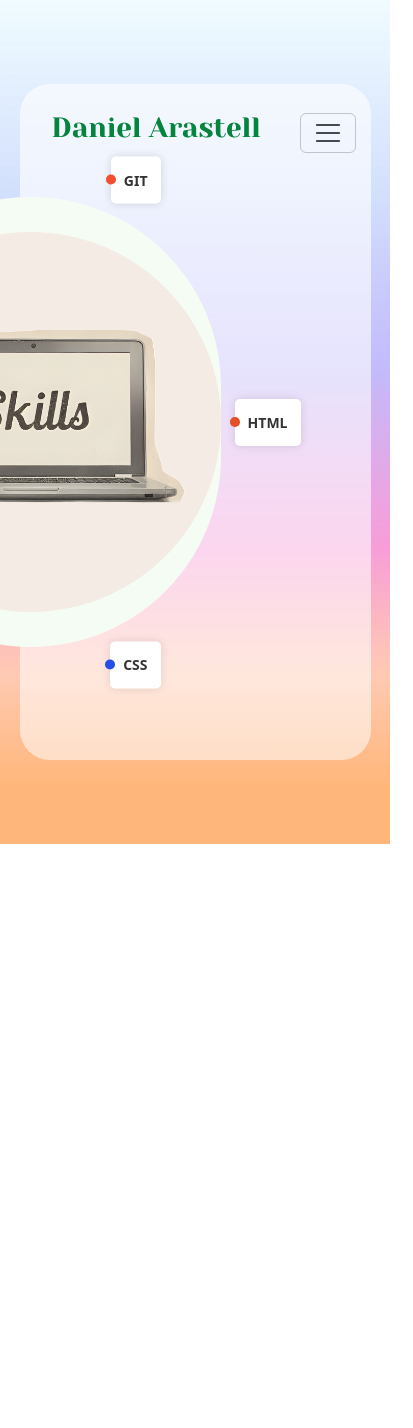
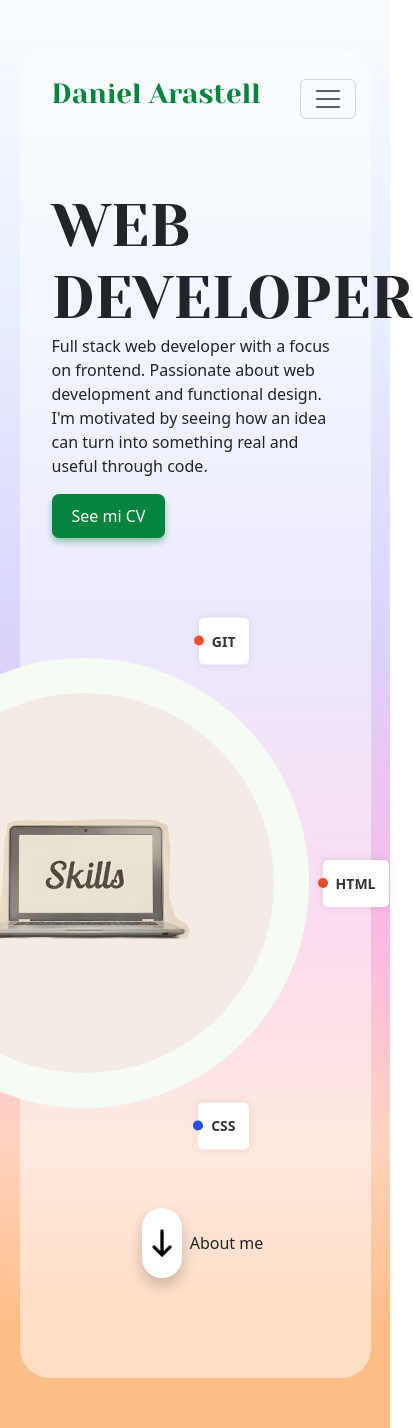
Before and after one commit to Daani04/ProfessionalProfile2025, an Angular app: page /home in a window 390 px wide. Shown: the whole page, 413 px wide, since content can reach past the window. Before the commit the page ends 844 px from the top, so only its background shows below. Built offline with nearby package versions, Linux system fonts and the light colour scheme.

Commit message:
Añadiendo bootstrap para responsive y utltimos detalles home

```diff
--- a/src/app/app.component.html
+++ b/src/app/app.component.html
@@ -1,2 +1 @@
-<app-home></app-home>
 <router-outlet />
--- a/src/app/app.routes.ts
+++ b/src/app/app.routes.ts
@@ -3,6 +3,5 @@ import { HomeComponent } from './view/home/home.component';
 
 export const routes: Routes = [
     { path: '', redirectTo: '/home', pathMatch: 'full' },
-    { path: 'home', component: HomeComponent },
-    { path: 'home', redirectTo: 'home' }
+    { path: 'home', component: HomeComponent }
 ];
--- a/src/app/view/home/home.component.css
+++ b/src/app/view/home/home.component.css
@@ -1,12 +1,9 @@
 #cont-skills {
-  height: 100%;
   display: flex;
   align-items: center;
   justify-content: flex-end;
-  padding-right: 150px;
-  position: relative; /*Revisar bien funcionamiento Posiblemente innecesario*/
+  padding-right: 50px;
 }
-
 
 #skills-cont-1 {
   width: 450px;
@@ -31,8 +28,8 @@
 
 
 img {
-  width: 550px;
-  height: 550px;
+  max-width: 100%;
+  height: auto;
 }
 
 .tech-name {
@@ -90,3 +87,115 @@ img {
 .skillDot-js    { background-color: #F0DB4F; }
 .skillDot-php   { background-color: #787CB5; }
 .skillDot-git   { background-color: #F14E32; }
+
+#cont-info {
+  padding: 20px;
+  margin-top: 120px;
+}
+
+h1{
+  font-family: 'Yeseva One', cursive;
+  font-size: 60px;
+  margin-top: 0px;
+  margin-bottom: 0px;
+}
+
+button {
+  background-color: #04843c;
+  padding: 10px 20px;
+  width: auto;
+  border-radius: 7px;
+  text-align: center;
+  color: white;
+  border: none;
+  cursor: pointer;
+  transition: transform 0.4s ease, box-shadow 0.3s ease, background-color 0.3s ease;
+  box-shadow: 0 4px 6px rgba(4, 132, 60, 0.4);
+}
+
+button:hover {
+  background-color: rgb(9, 161, 75);
+  box-shadow: 0 8px 15px rgba(9, 161, 75, 0.6);
+  transform: translateY(-3px);
+  color: white;
+}
+
+#profileContainer {
+  display: flex;
+  align-items: center;
+  gap: 8px;
+  margin-left: 15px;
+}
+
+#profileContainer p {
+  margin: 0;
+}
+
+#profileArrow {
+  width: 40px;
+  height: 70px;
+  border-radius: 30px;
+  background-color: #ffffff;
+  box-shadow: 0 8px 15px rgba(0, 0, 0, 0.2);
+  display: flex;
+  align-items: center;
+  justify-content: center;
+  overflow: hidden;
+}
+
+#profileArrow img {
+  width: 40px;
+  height: 40px;
+}
+
+
+#profileArrow:hover img {
+  animation: dropAndLoop 0.8s ease-in-out forwards;
+}
+
+#profileArrow:hover {
+  animation: elasticStretch 0.4s ease;
+}
+
+@keyframes dropAndLoop {
+  0% {
+    transform: translateY(0);
+    opacity: 1;
+  }
+  40% {
+    transform: translateY(80px);
+    opacity: 0;
+  }
+  41% {
+    transform: translateY(-80px);
+    opacity: 0;
+  }
+  100% {
+    transform: translateY(0);
+    opacity: 1;
+  }
+}
+
+@keyframes elasticStretch {
+  0%   { transform: scaleY(1); }
+  40%  { transform: scaleY(1.15); }
+  70%  { transform: scaleY(0.9); }
+  100% { transform: scaleY(1); }
+}
+
+@media (max-width: 1499px) {
+    .col-12.col-md-6 {
+    flex: 0 0 100%;
+    max-width: 100%;
+  }
+
+  #cont-skills {
+    margin-top: 100px;
+  }
+
+  #profileContainer {
+    margin-bottom: 100px;
+    margin-top: 100px;
+  }
+
+}
--- a/src/app/view/home/home.component.html
+++ b/src/app/view/home/home.component.html
@@ -1,6 +1,30 @@
 <div class="gradient-background-general">
   <div class="translucid-container">
     <app-header></app-header>
+    <div class="container h-100">
+      <div class="row h-100">
+        <div class="col-12 col-md-6 d-flex flex-column">
+          <div id="cont-info">
+            <h1>WEB</h1>
+            <h1>DEVELOPER</h1>
+            <p>
+              Full stack web developer with a focus on frontend. Passionate about web
+              development and functional design. I'm motivated by seeing how an idea can turn
+              into something real and useful through code.
+            </p>
+            <button onclick="window.open('../../../../img/Curriculum2025.pdf')">See mi CV</button>
+          </div>
+          @if(displayWidth > 1499) {
+          <div id="profileContainer">
+            <div id="profileArrow">
+              <img src="../../../../img/arrow.png" alt="About me button">
+            </div>
+            <p>About me</p>
+          </div>
+          }
+        </div>
+
+        <div class="col-12 col-md-6 d-flex justify-content-end align-items-center">
           <div id="cont-skills">
             <div id="skills-cont-1">
               <div id="skills-cont-2">
@@ -16,3 +40,18 @@
           </div>
         </div>
       </div>
+      @if(displayWidth < 1499) {
+        <div class="row">
+        <div class="col-md-12 d-flex justify-content-center">
+          <div id="profileContainer">
+            <div id="profileArrow">
+              <img src="../../../../img/arrow.png" alt="About me button">
+            </div>
+            <p>About me</p>
+          </div>
+        </div>
+      </div>
+      }
+    </div>
+  </div>
+</div>
--- a/src/app/view/home/home.component.ts
+++ b/src/app/view/home/home.component.ts
@@ -9,4 +9,14 @@ import { HeaderComponent } from "../../component/header/header.component";
 })
 export class HomeComponent {
 
+  public displayWidth: number = 0;
+
+  ngOnInit() {
+    this.displayWidth = window.innerWidth;
+
+    setInterval(() => {
+      this.displayWidth = window.innerWidth;
+      console.log("Display width:", this.displayWidth);
+    },100);
+  }
 }
--- a/src/styles.css
+++ b/src/styles.css
@@ -1,4 +1,4 @@
- .gradient-background-general {
+.gradient-background-general {
     position: fixed;
     top: 0;
     left: 0;
@@ -14,7 +14,6 @@
       rgba(255, 182, 122, 0.90) 93%
     );
     z-index: -1;
-
     display: flex;
     align-items: center;
     justify-content: center;
@@ -26,4 +25,18 @@
     background-color: rgba(255, 255, 255, 0.5);
     border-radius: 30px;
     box-shadow: 15px;
+    position: relative;
 }
+
+@media (max-width: 1499px) {
+  .gradient-background-general {
+    position: absolute;
+    height: auto;
+  }
+
+  .translucid-container {
+    margin-top: 50px;
+    margin-bottom: 50px;
+    height: auto;
+  }
+}
```
Also changed, not shown: public/img/arrow.png (added), 1 other file (tests, documents, lock files or other folders). Lines whose indentation alone changed are shown as unchanged.
